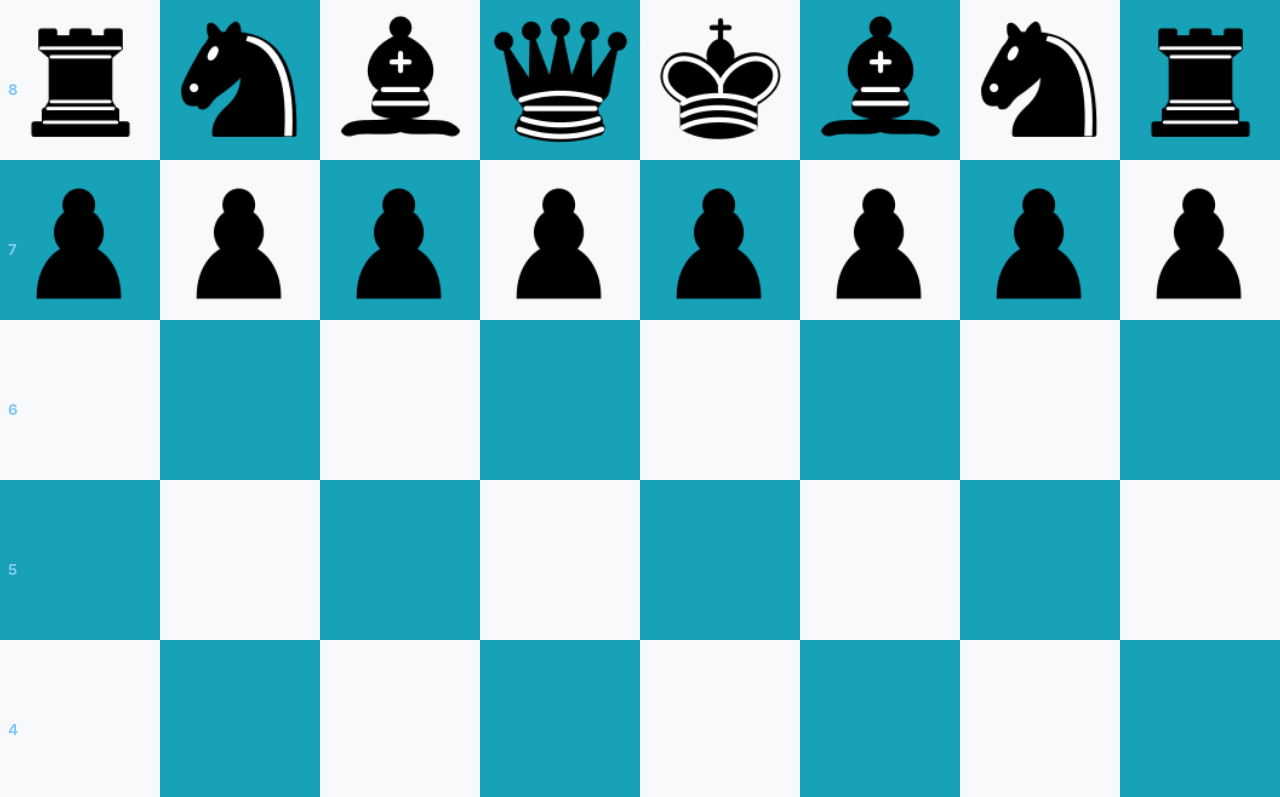
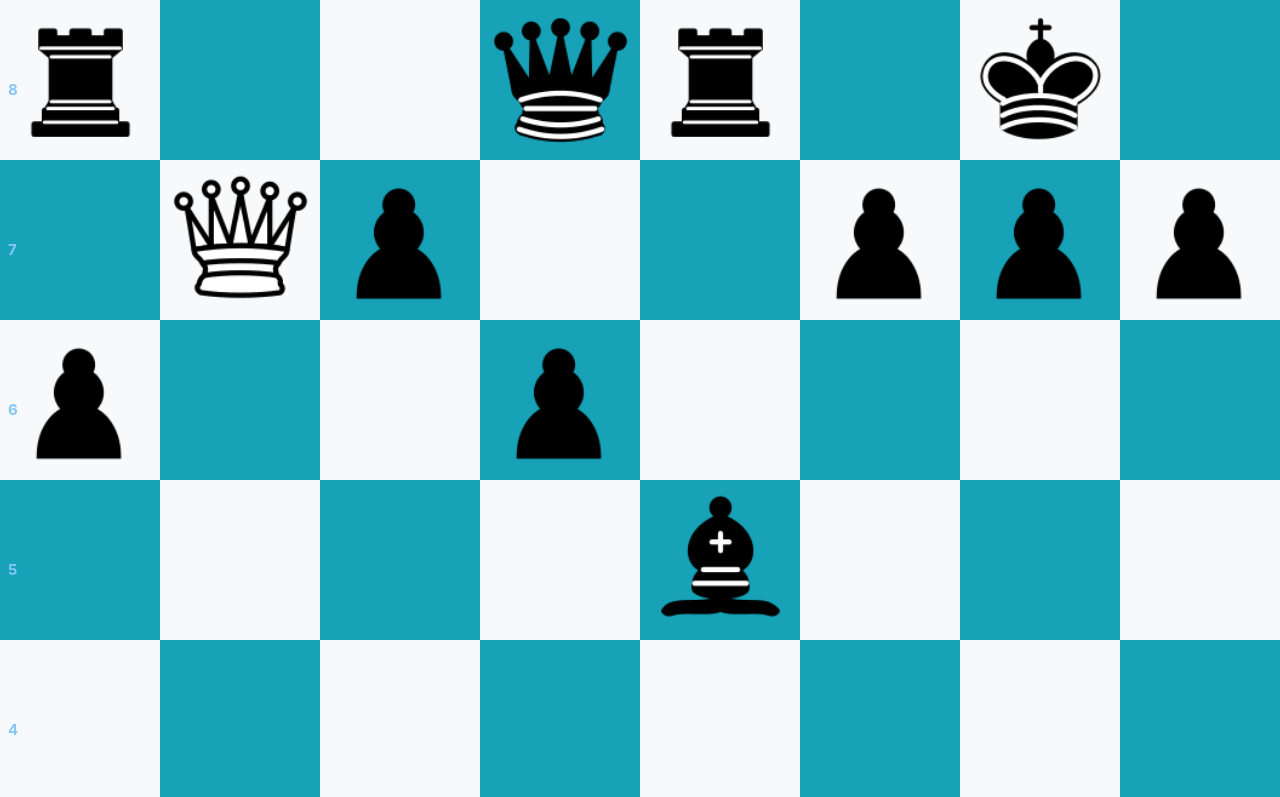
Before and after one commit to flashkosta/chess, a plain HTML site: page game.html in a window 1280 px wide. Shown: the top 797 px of the page. Drawn offline with Linux system fonts and the light colour scheme.

Commit message:
Update game.html

```diff
--- a/game.html
+++ b/game.html
@@ -61,7 +61,7 @@
         console.log("NOTATION " + notation);
 
         for(var i = 0; i<=pgn_array.length; i++) {
-            notation = notation.replace(pgn_array[i], "<div class=\"d-inline bg-warning \" id=\"step" + i + "\">" + pgn_array[i] + "</div>");
+            notation = notation.replace(pgn_array[i], "<div class=\"d-inline bg-warning \" id=\"step" + i + "\"><button type=\"button\" class=\"btn btn-warning\">" + pgn_array[i] + "</button></div>");
         }
 
         $("#pgn").html(notation);
@@ -235,9 +235,7 @@
     load_pgn = "r2qr1k1/1Qp2ppp/p2p4/4b3/8/1PN5/P4PPP/2R1R1K1 b - - 0 1";
 
     var chess = new Chess();
-    //chess.load(load_pgn);
-    //fen_array.push(chess.fen());
-
+    chess.load(load_pgn);
 
     var board_arr = chess.board();
     console.log(board_arr);
```
